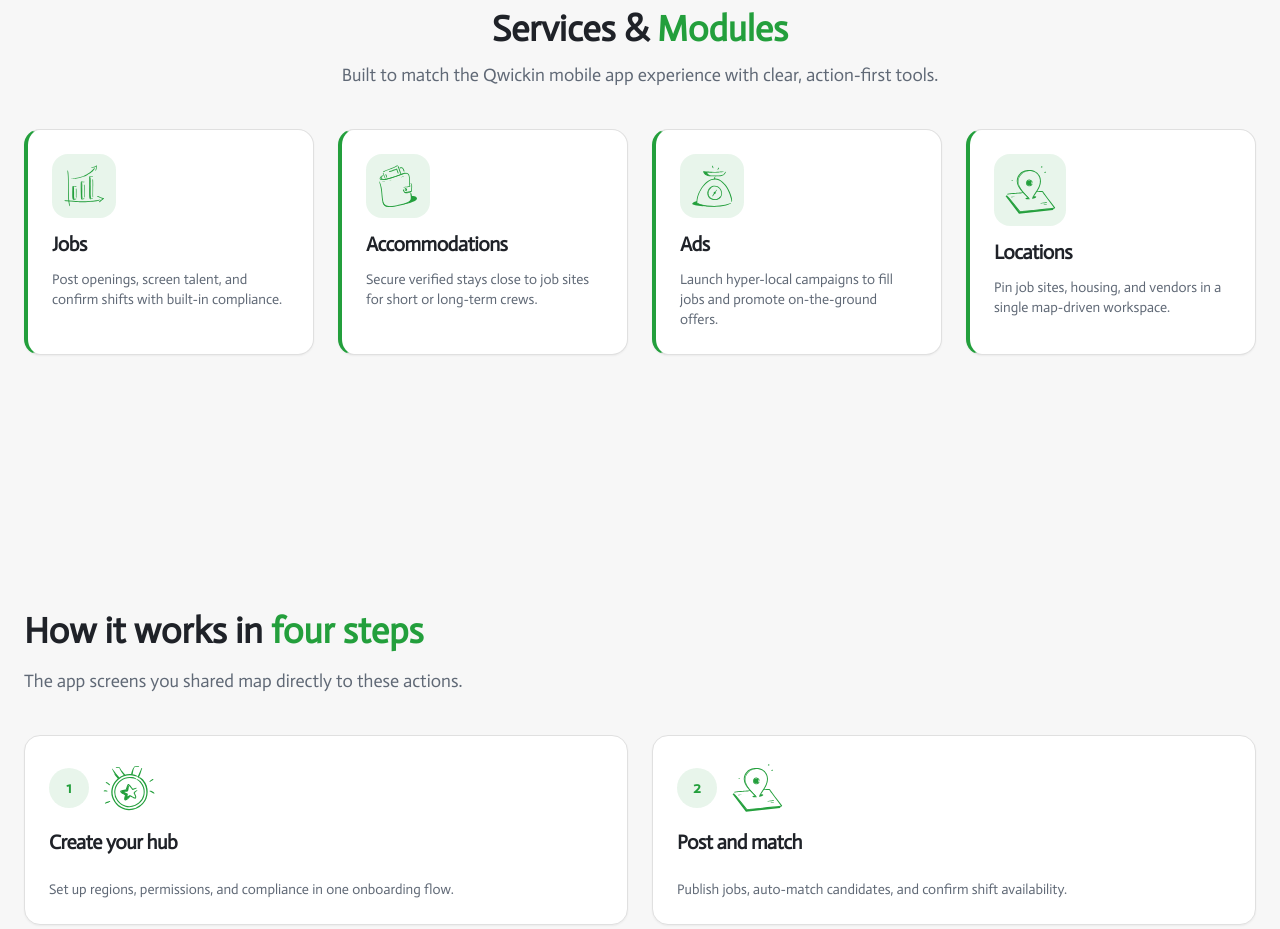
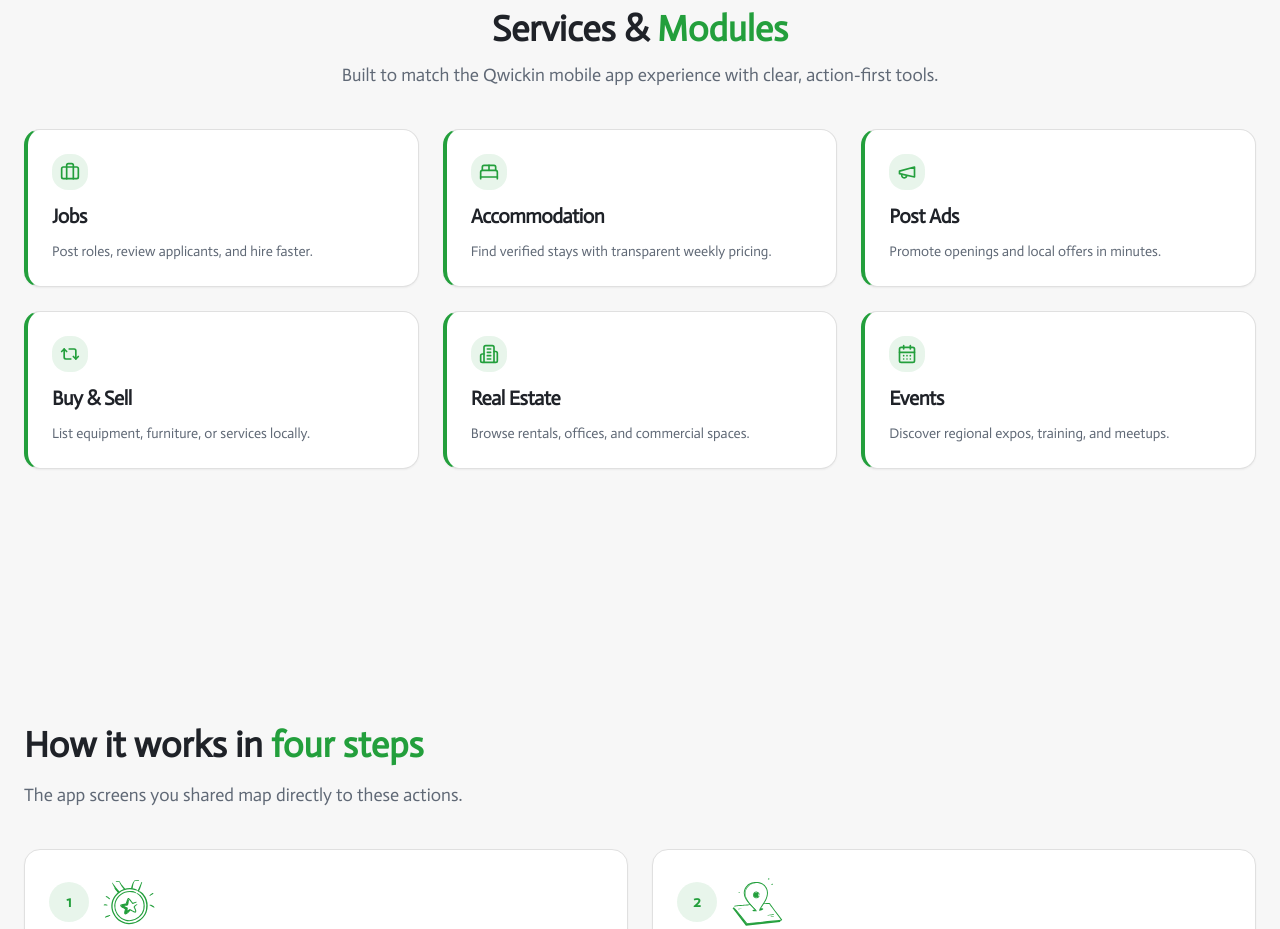
Before and after one commit to dalu547/qwickin_website, a React (Vite) app: page / in a window 1280 px wide. Shown: the part 1500-2429 px from the top of the page. Built offline with nearby package versions, Linux system fonts and the light colour scheme.

Commit message:
services update.

```diff
--- a/src/components/Services.tsx
+++ b/src/components/Services.tsx
@@ -1,5 +1,12 @@
 import { Card, CardDescription, CardHeader, CardTitle } from "./ui/card";
-import { MagnifierIcon, WalletIcon, ChartIcon, MapIcon } from "./Icons";
+import {
+  Briefcase,
+  BedDouble,
+  Megaphone,
+  Repeat2,
+  Building2,
+  CalendarDays,
+} from "lucide-react";
 
 interface ServiceProps {
   title: string;
@@ -11,26 +18,35 @@
   {
     title: "Jobs",
     description:
-      "Post openings, screen talent, and confirm shifts with built-in compliance.",
-    icon: <ChartIcon />,
+      "Post roles, review applicants, and hire faster.",
+    icon: <Briefcase className="h-5 w-5" />,
   },
   {
-    title: "Accommodations",
+    title: "Accommodation",
     description:
-      "Secure verified stays close to job sites for short or long-term crews.",
-    icon: <WalletIcon />,
+      "Find verified stays with transparent weekly pricing.",
+    icon: <BedDouble className="h-5 w-5" />,
   },
   {
-    title: "Ads",
+    title: "Post Ads",
     description:
-      "Launch hyper-local campaigns to fill jobs and promote on-the-ground offers.",
-    icon: <MagnifierIcon />,
+      "Promote openings and local offers in minutes.",
+    icon: <Megaphone className="h-5 w-5" />,
   },
   {
-    title: "Locations",
-    description:
-      "Pin job sites, housing, and vendors in a single map-driven workspace.",
-    icon: <MapIcon />,
+    title: "Buy & Sell",
+    description: "List equipment, furniture, or services locally.",
+    icon: <Repeat2 className="h-5 w-5" />,
+  },
+  {
+    title: "Real Estate",
+    description: "Browse rentals, offices, and commercial spaces.",
+    icon: <Building2 className="h-5 w-5" />,
+  },
+  {
+    title: "Events",
+    description: "Discover regional expos, training, and meetups.",
+    icon: <CalendarDays className="h-5 w-5" />,
   },
 ];
 
@@ -52,7 +68,7 @@
           </p>
         </div>
 
-        <div className="grid gap-6 sm:grid-cols-2 lg:grid-cols-4">
+        <div className="grid gap-6 sm:grid-cols-2 lg:grid-cols-3">
           {serviceList.map(({ icon, title, description }: ServiceProps) => (
             <Card
               key={title}
```
